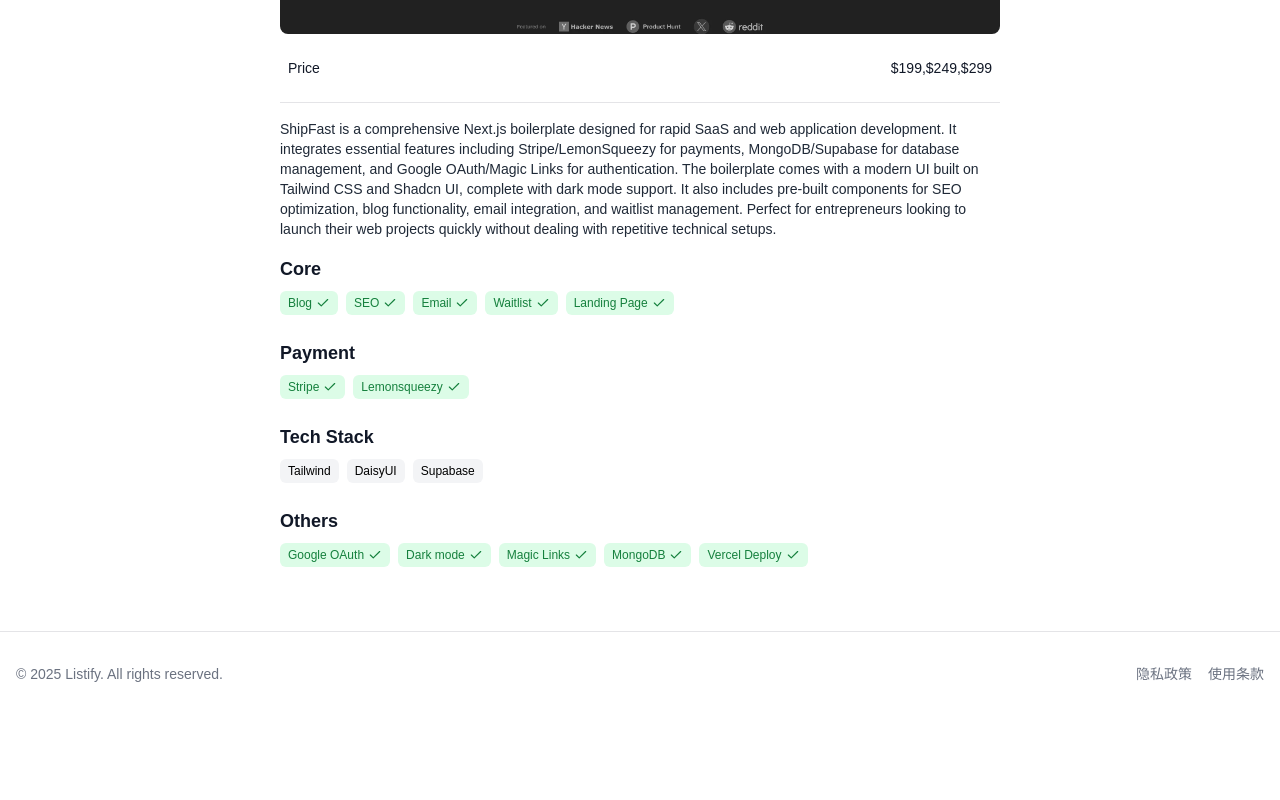
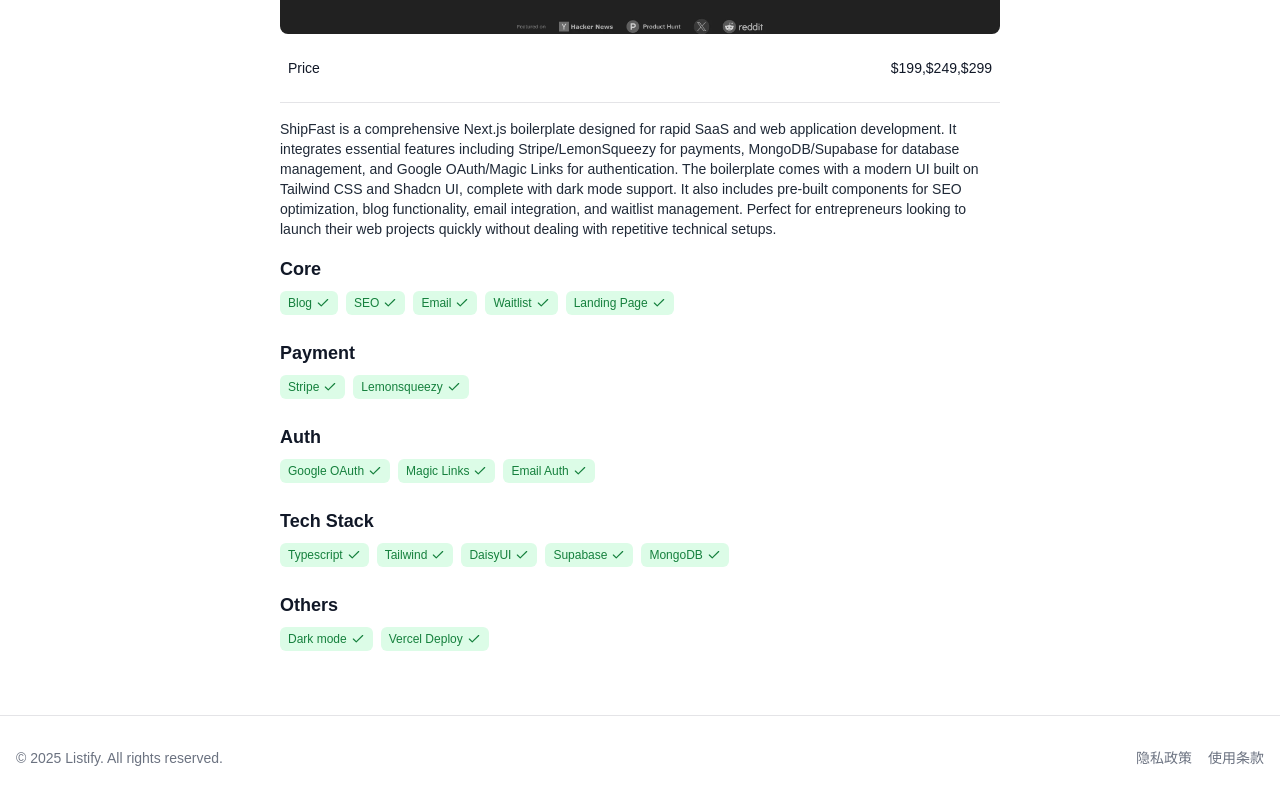
Before and after one commit to adyingdeath/listify, a Next.js app: page /dev/boilerplate/next.js/shipfast in a window 1280 px wide. Shown: the part 478-1278 px from the top of the page. Before the commit the page ends 1194 px from the top, so only its background shows below. Built offline with nearby package versions, Linux system fonts and the light colour scheme.

Commit message:
Refine shipfast's data handling. Update dark mode logic. Include dark mode color in the description on the shipfast page.

```diff
--- a/app/dev/boilerplate/next.js/data.ts
+++ b/app/dev/boilerplate/next.js/data.ts
@@ -19,6 +19,7 @@
     GOOGLE_AUTH: { id: "google-auth", label: "Google OAuth" },
     GITHUB_AUTH: { id: "github-auth", label: "Github OAuth" },
     MAGIC_LINKS: { id: "magic-links", label: "Magic Links" },
+    EMAIL_AUTH: { id: "email-auth", label: "Email Auth" },
 
     // Database Features
     MONGODB: { id: "mongodb", label: "MongoDB" },
@@ -40,6 +41,7 @@
     TAILWIND: { id: "tailwind", label: "Tailwind" },
     SHADCN_UI: { id: "shadcn-ui", label: "Shadcn UI" },
     DAISYUI: { id: "daisyui", label: "DaisyUI" },
+    TYPESCRIPT: { id: "typescript", label: "Typescript" },
 } as const;
 
 // Type for the values in FEATURES
@@ -95,16 +97,20 @@
                 { ...FEATURES.STRIPE, status: "with" },
                 { ...FEATURES.LEMON_SQUEEZY, status: "with" },
             ],
+            "Auth": [
+                { ...FEATURES.GOOGLE_AUTH, status: "with" },
+                { ...FEATURES.MAGIC_LINKS, status: "with" },
+                { ...FEATURES.EMAIL_AUTH, status: "with" },
+            ],
             "Tech Stack": [
-                { ...FEATURES.TAILWIND, status: "normal" },
-                { ...FEATURES.DAISYUI, status: "normal" },
-                { ...FEATURES.SUPABASE, status: "normal" },
+                { ...FEATURES.TYPESCRIPT, status: "with" },
+                { ...FEATURES.TAILWIND, status: "with" },
+                { ...FEATURES.DAISYUI, status: "with" },
+                { ...FEATURES.SUPABASE, status: "with" },
+                { ...FEATURES.MONGODB, status: "with" },
             ],
             "Others": [
-                { ...FEATURES.GOOGLE_AUTH, status: "with" },
                 { ...FEATURES.DARK_MODE, status: "with" },
-                { ...FEATURES.MAGIC_LINKS, status: "with" },
-                { ...FEATURES.MONGODB, status: "with" },
                 { ...FEATURES.VERCEL, status: "with" },
             ]
         },
--- a/app/dev/boilerplate/next.js/shipfast/page.tsx
+++ b/app/dev/boilerplate/next.js/shipfast/page.tsx
@@ -31,7 +31,7 @@
             </Table>
 
             <Separator className="my-4" />
-            <p className="text-sm font-light text-gray-800">{TEMPLATES.shipfast.description}</p>
+            <p className="text-sm font-light text-gray-800 dark:text-gray-200">{TEMPLATES.shipfast.description}</p>
 
             {/* Display features by category */}
             <div className="space-y-6 mt-4">
--- a/components/feature-tag.tsx
+++ b/components/feature-tag.tsx
@@ -1,7 +1,7 @@
 import { Check, X, HelpCircle } from "lucide-react";
 import { cn } from "@/lib/utils";
 
-type FeatureTagVariant = "with" | "without" | "unknown";
+type FeatureTagVariant = "with" | "without" | "unknown" | "normal";
 
 export default function FeatureTag({
     feature,
--- a/layouts/MainLayout.tsx
+++ b/layouts/MainLayout.tsx
@@ -1,6 +1,6 @@
 "use client";
 
-import { useState } from 'react';
+import { useState, useEffect } from 'react';
 import { LuSun, LuMoon, LuGithub } from "react-icons/lu";
 import { Home, List } from 'lucide-react';
 import Link from 'next/link';
@@ -16,16 +16,26 @@
     const [isDarkMode, setIsDarkMode] = useState(false);
     const pathname = usePathname();
 
+    useEffect(() => {
+        // Check system preference on mount
+        if (window.matchMedia('(prefers-color-scheme: dark)').matches) {
+            setIsDarkMode(true);
+            document.documentElement.classList.add('dark');
+        }
+    }, []);
+
+    const toggleDarkMode = () => {
+        setIsDarkMode(!isDarkMode);
+        document.documentElement.classList.toggle('dark');
+    };
+
     const navigationItems = [
         { name: 'Home', href: '/', icon: Home },
         { name: 'Lists', href: '/lists', icon: List },
     ];
 
     return (
-        <div className={cn(
-            'min-h-screen transition-colors duration-300',
-            isDarkMode ? 'dark bg-gray-900 text-white' : 'bg-white text-gray-900'
-        )}>
+        <div className="min-h-screen transition-colors duration-300 bg-white text-gray-900 dark:bg-zinc-900 dark:text-white">
             {/* Navigation */}
             <header className={cn(
                 'sticky top-0 z-50 w-full border-b bg-background/95 backdrop-blur supports-[backdrop-filter]:bg-background/60'
@@ -59,7 +69,7 @@
 
                     <div className="flex items-center gap-4">
                         <button
-                            onClick={() => setIsDarkMode(!isDarkMode)}
+                            onClick={toggleDarkMode}
                             className="rounded-full p-2 hover:bg-gray-100 dark:hover:bg-gray-800"
                         >
                             {isDarkMode ? (
```
